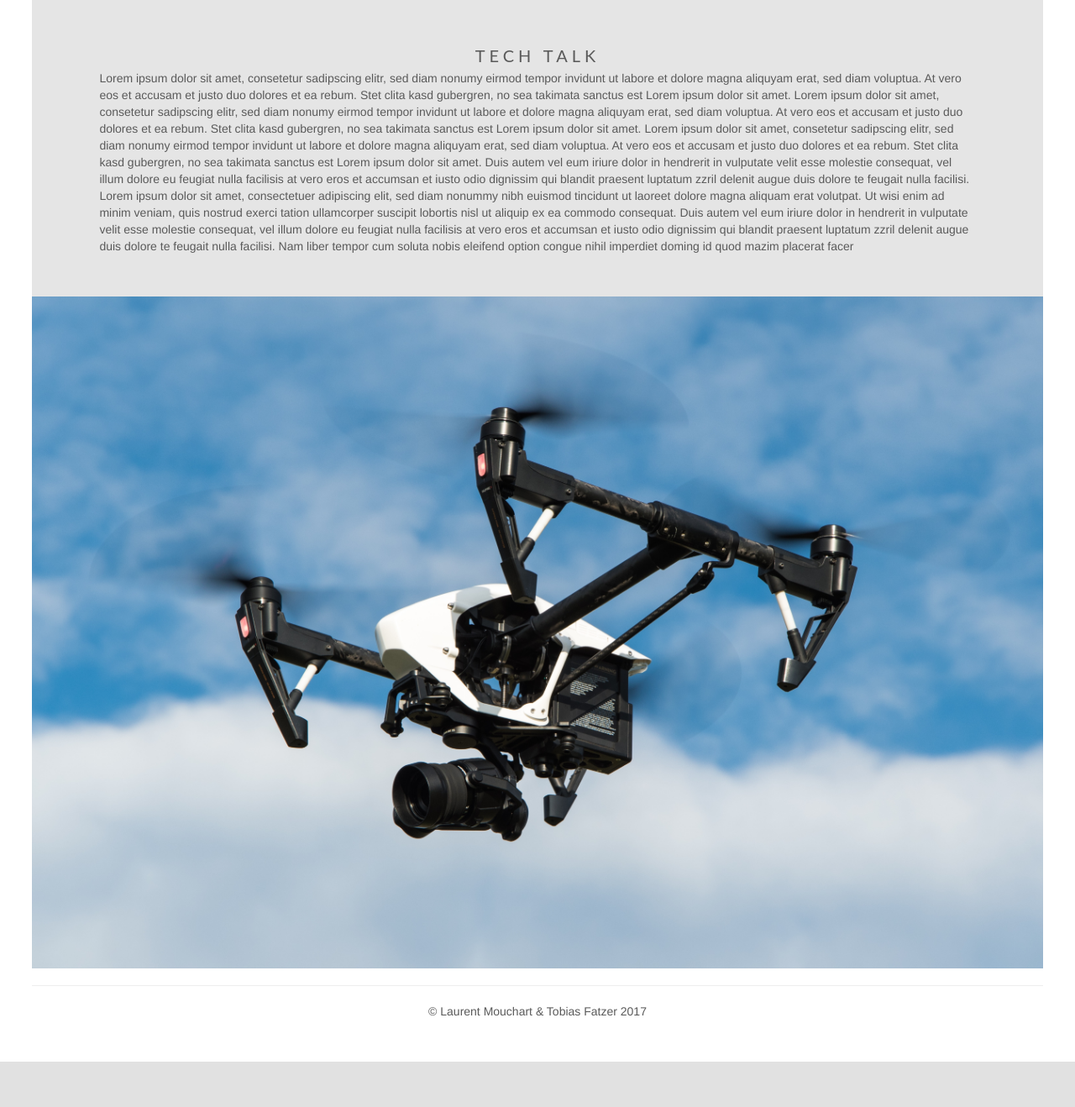
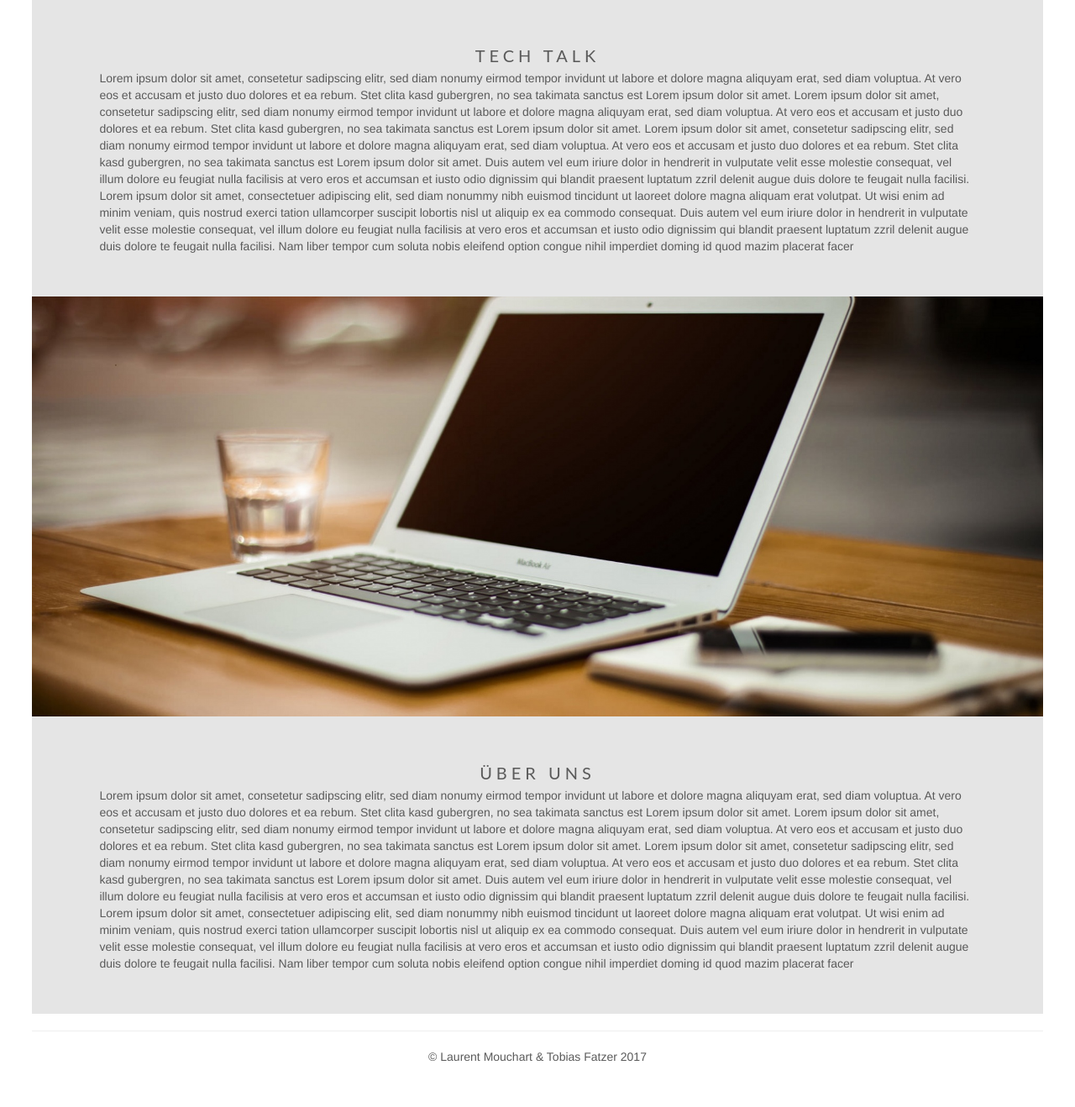
Before and after one commit to zfatzt/TechTalk, a PHP site: template view/default_index.php in a window 1280 px wide. Shown: the part 751-2069 px from the top of the page at 84% size. Before the commit the page ends 2015 px from the top, so only its background shows below. Run offline with PHP 8.4, Linux system fonts and the light colour scheme; the template is opened without the code that fills it, so the values that code supplies are empty; some libraries are stand-ins or nearby versions.

Commit message:
Foto wurde geändert

```diff
--- a/public/css/style.css
+++ b/public/css/style.css
@@ -35,8 +35,8 @@ footer {
 }
 
 .parallax2 {
-	background-image: url("/images/drone.jpg");
-	min-height: 800px;
+	background-image: url("/images/macbook.jpg");
+	min-height: 500px;
 	background-attachment: fixed;
 	background-position: center;
 	background-repeat: no-repeat;
--- a/view/default_index.php
+++ b/view/default_index.php
@@ -89,3 +89,33 @@
 
 </div>
 <div class="parallax2"></div>
+<div class="textfield">
+	<h3>Über Uns</h3>
+	Lorem ipsum dolor sit amet, consetetur sadipscing elitr, sed diam
+	nonumy eirmod tempor invidunt ut labore et dolore magna aliquyam erat,
+	sed diam voluptua. At vero eos et accusam et justo duo dolores et ea
+	rebum. Stet clita kasd gubergren, no sea takimata sanctus est Lorem
+	ipsum dolor sit amet. Lorem ipsum dolor sit amet, consetetur sadipscing
+	elitr, sed diam nonumy eirmod tempor invidunt ut labore et dolore magna
+	aliquyam erat, sed diam voluptua. At vero eos et accusam et justo duo
+	dolores et ea rebum. Stet clita kasd gubergren, no sea takimata sanctus
+	est Lorem ipsum dolor sit amet. Lorem ipsum dolor sit amet, consetetur
+	sadipscing elitr, sed diam nonumy eirmod tempor invidunt ut labore et
+	dolore magna aliquyam erat, sed diam voluptua. At vero eos et accusam
+	et justo duo dolores et ea rebum. Stet clita kasd gubergren, no sea
+	takimata sanctus est Lorem ipsum dolor sit amet. Duis autem vel eum
+	iriure dolor in hendrerit in vulputate velit esse molestie consequat,
+	vel illum dolore eu feugiat nulla facilisis at vero eros et accumsan et
+	iusto odio dignissim qui blandit praesent luptatum zzril delenit augue
+	duis dolore te feugait nulla facilisi. Lorem ipsum dolor sit amet,
+	consectetuer adipiscing elit, sed diam nonummy nibh euismod tincidunt
+	ut laoreet dolore magna aliquam erat volutpat. Ut wisi enim ad minim
+	veniam, quis nostrud exerci tation ullamcorper suscipit lobortis nisl
+	ut aliquip ex ea commodo consequat. Duis autem vel eum iriure dolor in
+	hendrerit in vulputate velit esse molestie consequat, vel illum dolore
+	eu feugiat nulla facilisis at vero eros et accumsan et iusto odio
+	dignissim qui blandit praesent luptatum zzril delenit augue duis dolore
+	te feugait nulla facilisi. Nam liber tempor cum soluta nobis eleifend
+	option congue nihil imperdiet doming id quod mazim placerat facer
+
+</div>
```
Also changed, not shown: public/images/macbook.jpg (added).
